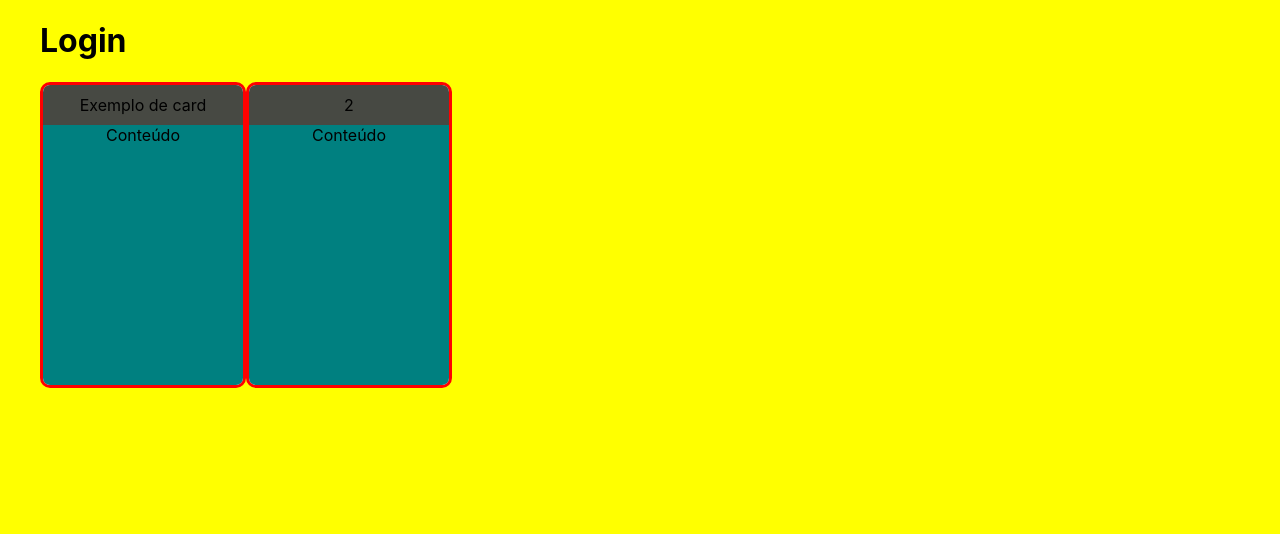
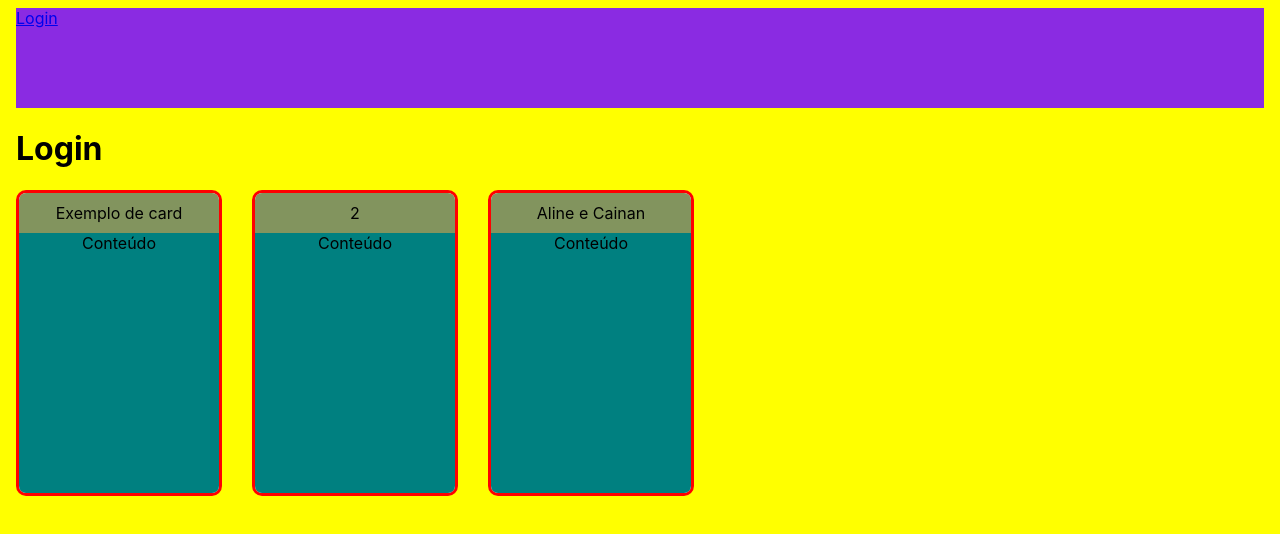
Before and after one commit to alinediani/react, a React (Create React App) app in the folder card/: page / in a window 1280 px wide. Shown: the top 534 px of the page. Built offline with nearby package versions, Linux system fonts and the light colour scheme.

Commit message:
alterações

```diff
--- a/card/src/App.jsx
+++ b/card/src/App.jsx
@@ -1,13 +1,18 @@
 import React from 'react';
 import Card from './componentes/card'
+import Navbar from './componentes/navbar'
 import './index.css'
 
 export default()=>(
-    <div id="app">
+    <div >
+        <header>
+            <Navbar></Navbar>
+        </header>
         <h1>Login</h1>
        <div className='a'>
         <Card titulo="Exemplo de card"></Card>
         <Card titulo='2'></Card>
+        <Card titulo='Aline e Cainan'></Card>
         </div>
         </div>
 
--- a/card/src/componentes/card.css
+++ b/card/src/componentes/card.css
@@ -1,4 +1,3 @@
-
 .Card{
   background-color: white;
   border-radius: 10px;
@@ -6,14 +5,16 @@
   border: 3px solid red;
   width: 200px;
   height:300px;
-    flex-direction: row;
+  margin-right: 30px;
 }
+
 .Card .title{
-background-color: rgb(71, 73, 67);
+  background-color: rgb(130, 148, 94);
   padding: 10px 0px;
   display: flex;
   justify-content: center;
 }
+
 .Card .content{
   background-color: teal;
   color: #000000;
@@ -22,3 +23,9 @@ justify-content: center;
   height: 100%;
   flex-direction: row;
 }
+
+nav {
+  background-color: blueviolet;
+  height: 100px;
+  width: 100%;
+}
--- /dev/null
+++ b/card/src/componentes/navbar.jsx
@@ -0,0 +1,9 @@
+import React from 'react'
+import './card.css'
+export default props2=>{
+    return(
+        <nav>
+            <a href="#">Login</a>
+        </nav>
+    )
+}
--- a/card/src/index.css
+++ b/card/src/index.css
@@ -1,5 +1,4 @@
 body {
-  margin: 20px;
   font-family: -apple-system, BlinkMacSystemFont, 'Segoe UI', 'Roboto', 'Oxygen',
     'Ubuntu', 'Cantarell', 'Fira Sans', 'Droid Sans', 'Helvetica Neue',
     sans-serif;
@@ -11,6 +10,7 @@ body {
 .a{
   display: flex;
   flex-direction: row;
+
 }
 
 code {
```
Lines whose indentation alone changed are shown as unchanged.
